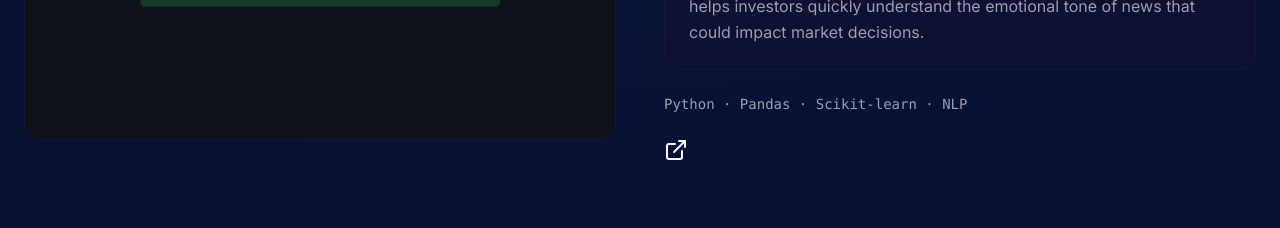
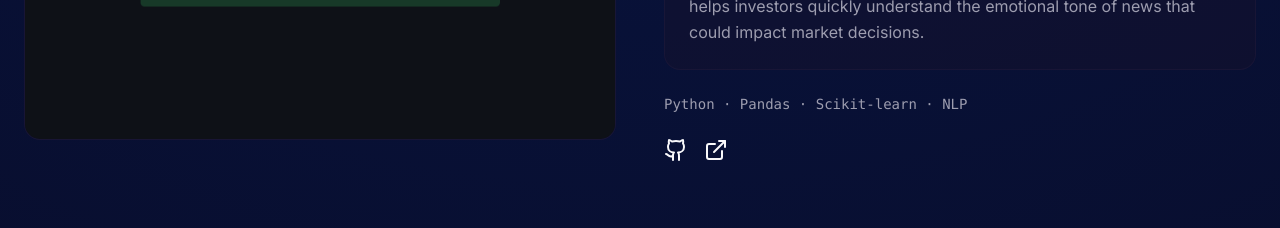
Before and after one commit to RaiyanCoder7/My-Portfolio, a React (Vite) app: page / in a window 1280 px wide. Shown: the part 2660-2888 px from the top of the page. Built offline with nearby package versions, Linux system fonts and the light colour scheme; the HTML template or start-up script is replaced by a standard one.

Commit message:
Add GitHub link

```diff
--- a/src/components/Projects.tsx
+++ b/src/components/Projects.tsx
@@ -17,7 +17,7 @@ const projects = [
     description: "This project is a ML web application that analyzes stock-related news headlines and predicts whether the sentiment is positive or negative. It helps investors quickly understand the emotional tone of news that could impact market decisions.",
     tech: "Python · Pandas · Scikit-learn · NLP",
     link: "https://stock-sentiment-analysis-izgap93wkv4oueu5mayn2a.streamlit.app/",
-    github: "#",
+    github: "https://github.com/RaiyanCoder7/stock-sentiment-analysis",
     image: sentimentScreenshot
   },
   {
```
